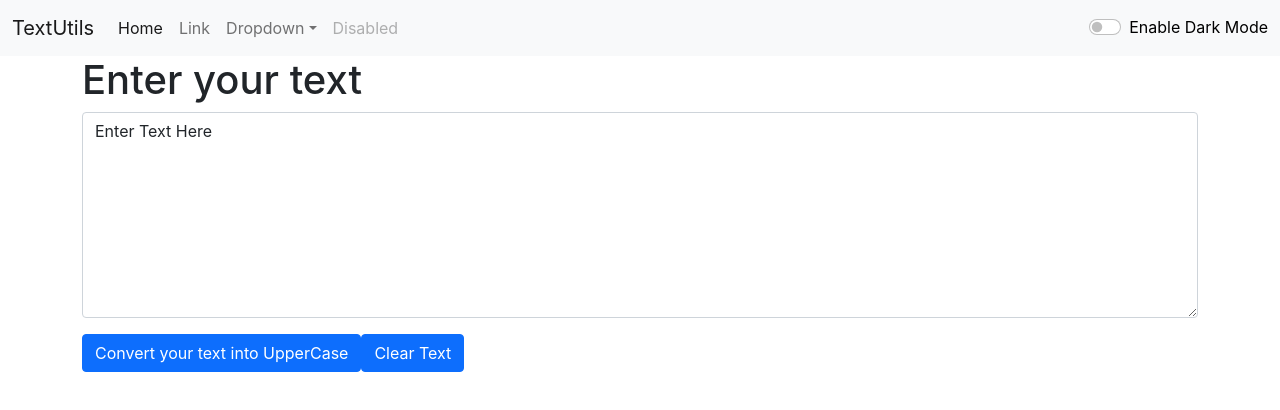
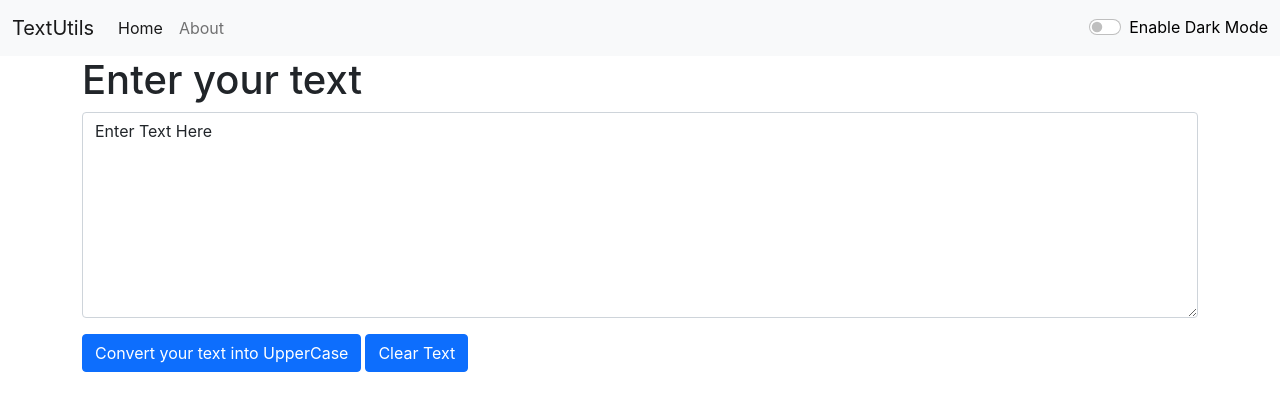
Before and after one commit to rohit-56/Text-Analyzer, a React (Create React App) app: page / in a window 1280 px wide. Shown: the top 410 px of the page. Built offline with nearby package versions, Linux system fonts and the light colour scheme.

Commit message:
Adding React-Router-Dom

```diff
--- a/package.json
+++ b/package.json
@@ -8,7 +8,8 @@
     "@testing-library/user-event": "^13.5.0",
     "react": "^18.0.0",
     "react-dom": "^18.0.0",
-    "react-scripts": "5.0.0",
+    "react-router-dom": "^5.2.0",
+    "react-scripts": "^2.1.3",
     "web-vitals": "^2.1.4"
   },
   "scripts": {
--- a/src/App.js
+++ b/src/App.js
@@ -1,8 +1,14 @@
 import './App.css';
 import TextForm from './Components/TextForm';
 import NavBar from './Components/NavBar';
-// import About from './Components/About';
+import About from './Components/About';
 import React,{useState} from 'react';
+import {
+  BrowserRouter as Router,
+  Switch,
+  Route,
+  Link
+} from "react-router-dom";
 
 function App() {
 
@@ -22,9 +28,22 @@ function App() {
 
   return (
     <>
+    <Router>
+      <div>
    <NavBar title="TextUtils" mode={mode}  toggleMode={toggleMode} textcolor={textcolor} />
-    <TextForm/>
-    {/* <About /> */}
+
+
+    <Switch>
+          <Route path="/about">
+            <About />
+          </Route>
+          <Route path="/">
+           <TextForm/>
+          </Route>
+
+        </Switch>
+        </div>
+        </Router>
     </>
 
   );
--- a/src/Components/NavBar.js
+++ b/src/Components/NavBar.js
@@ -1,4 +1,5 @@
 import React from 'react'
+import { Link } from 'react-router-dom'
 
 
 export default function NavBar(props) {
@@ -13,25 +14,12 @@ export default function NavBar(props) {
     <div className="collapse navbar-collapse" id="navbarSupportedContent">
       <ul className="navbar-nav me-auto mb-2 mb-lg-0">
         <li className="nav-item">
-          <a className="nav-link active" aria-current="page" href="/">Home</a>
+          <Link className="nav-link active" aria-current="page" to="/">Home</Link>
         </li>
         <li className="nav-item">
-          <a className="nav-link" href="/">Link</a>
+          <Link className="nav-link" to="/about">About</Link>
         </li>
-        <li className="nav-item dropdown">
-          <a className="nav-link dropdown-toggle" href="/" id="navbarDropdown" role="button" data-bs-toggle="dropdown" aria-expanded="false">
-            Dropdown
-          </a>
-          <ul className="dropdown-menu" aria-labelledby="navbarDropdown">
-            <li><a className="dropdown-item" href="/">Action</a></li>
-            <li><a className="dropdown-item" href="/">Another action</a></li>
-            <li><hr className="dropdown-divider" /></li>
-            <li><a className="dropdown-item" href="/">Something else here</a></li>
-          </ul>
-        </li>
-        <li className="nav-item">
-          <a className="nav-link disabled">Disabled</a>
-        </li>
+
       </ul>
       <div className={`form-check form-switch text-${props.textcolor}`}>
   <input className="form-check-input" type="checkbox" role="switch" onClick={props.toggleMode} id="flexSwitchCheckDefault" />
--- a/src/Components/TextForm.js
+++ b/src/Components/TextForm.js
@@ -27,7 +27,7 @@ export default function TextForm() {
            <textarea className="form-control"  value={text} onChange={handleOnChange} id="myBox" rows="8"></textarea>
        </div>
         <button className="btn btn-primary" onClick={handleOnClick}>Convert your text into UpperCase</button>
-        <button className="btn btn-primary" onClick={clearAll}>Clear Text</button>
+        <button className="btn btn-primary mx-1" onClick={clearAll}>Clear Text</button>
     </div>
     </>
   )
```
Also changed, not shown: 1 other file (tests, documents, lock files or other folders).
